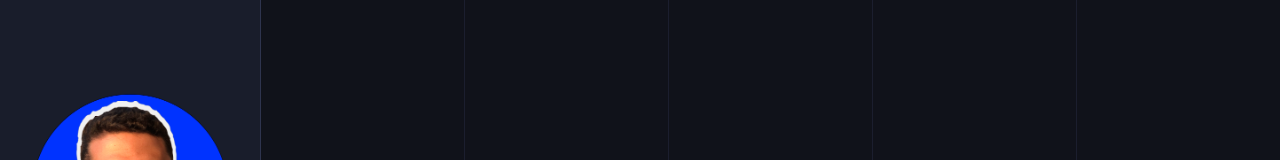
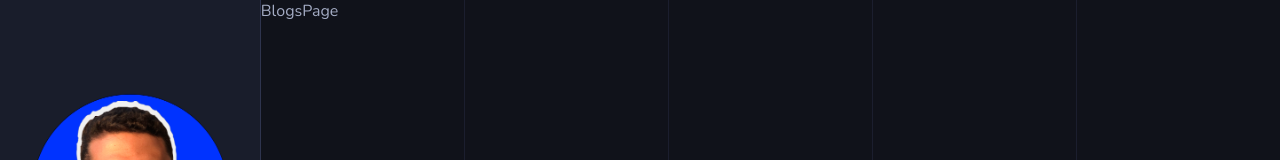
Before and after one commit to mjossany/portfolio, a React (Create React App) app: page /blogs in a window 1280 px wide. Shown: the top 160 px of the page. Built offline with nearby package versions, Linux system fonts and the light colour scheme.

Commit message:
Creates the BlogsPage and the route to BlogsPage

```diff
--- a/src/components/MainContent.jsx
+++ b/src/components/MainContent.jsx
@@ -6,6 +6,7 @@ import AboutPage from '../pages/AboutPage';
 import ResumePage from '../pages/ResumePage';
 import PortfolioPage from '../pages/PortfolioPage';
 import ContactPage from '../pages/ContactPage';
+import BlogsPage from '../pages/BlogsPage';
 
 function MainContent() {
   return (
@@ -21,6 +22,7 @@ function MainContent() {
         <Route exact path="/about" element={<AboutPage />} />
         <Route exact path="/resume" element={<ResumePage />} />
         <Route exact path="/portfolio" element={<PortfolioPage />} />
+        <Route exact path="/blogs" element={<BlogsPage />} />
         <Route exact path="/contact" element={<ContactPage />} />
       </Routes>
     </MainContentStyled>
--- /dev/null
+++ b/src/pages/BlogsPage.jsx
@@ -0,0 +1,12 @@
+import React from 'react';
+import styled from 'styled-components';
+
+function BlogsPage() {
+  return (
+    <BlogsPageStyled>BlogsPage</BlogsPageStyled>
+  );
+}
+
+const BlogsPageStyled = styled.div``;
+
+export default BlogsPage;
```
